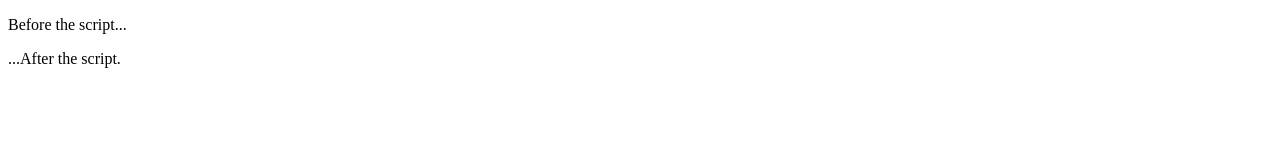
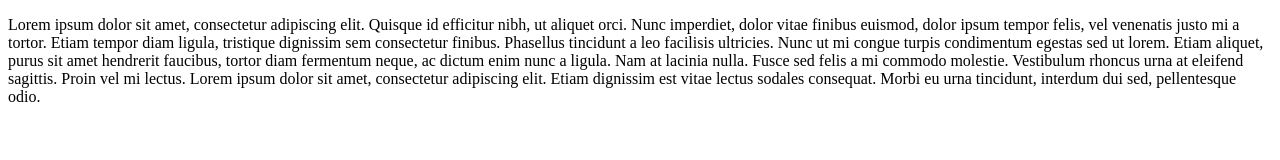
Before and after one commit to zharri14/GitImmersion, a plain HTML site: page index.html in a window 1280 px wide. Drawn offline with Linux system fonts and the light colour scheme.

Commit message:
modified:   Text.txt 	modified:   index.html

```diff
--- a/index.html
+++ b/index.html
@@ -3,13 +3,11 @@
 
 <body>
 
-  <p>Before the script...</p>
-
   <script>
-    alert( 'Hello, world!' );
+    alert( 'Hello, Zack!' );
   </script>
 
-  <p>...After the script.</p>
+  <p>Lorem ipsum dolor sit amet, consectetur adipiscing elit. Quisque id efficitur nibh, ut aliquet orci. Nunc imperdiet, dolor vitae finibus euismod, dolor ipsum tempor felis, vel venenatis justo mi a tortor. Etiam tempor diam ligula, tristique dignissim sem consectetur finibus. Phasellus tincidunt a leo facilisis ultricies. Nunc ut mi congue turpis condimentum egestas sed ut lorem. Etiam aliquet, purus sit amet hendrerit faucibus, tortor diam fermentum neque, ac dictum enim nunc a ligula. Nam at lacinia nulla. Fusce sed felis a mi commodo molestie. Vestibulum rhoncus urna at eleifend sagittis. Proin vel mi lectus. Lorem ipsum dolor sit amet, consectetur adipiscing elit. Etiam dignissim est vitae lectus sodales consequat. Morbi eu urna tincidunt, interdum dui sed, pellentesque odio.</p>
 
 </body>
 
```
Also changed, not shown: Text.txt.
